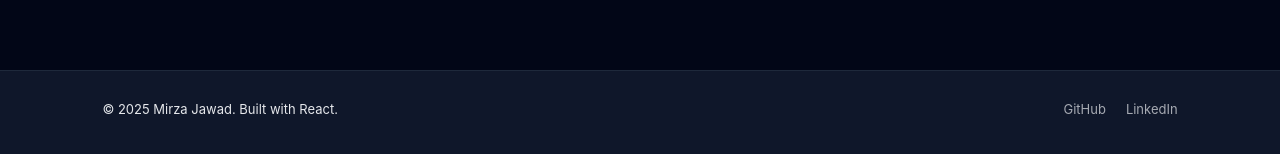
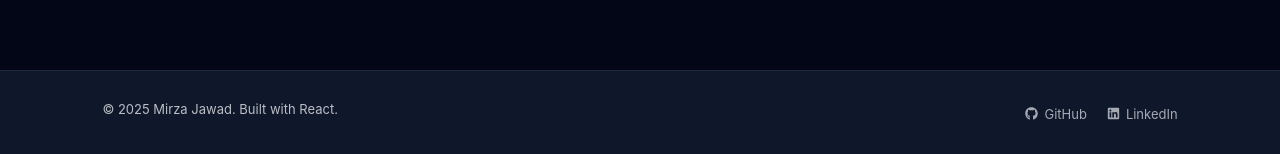
Before and after one commit to mirzajawad804/Portfolio, a React (Vite) app: page / in a window 1280 px wide. Shown: the part 2513-2667 px from the top of the page. Built offline with nearby package versions, Linux system fonts and the light colour scheme.

Commit message:
just add

```diff
--- a/package.json
+++ b/package.json
@@ -14,6 +14,7 @@
     "react": "^19.2.0",
     "react-dom": "^19.2.0",
     "react-horizontal-scrolling-menu": "^8.2.0",
+    "react-icons": "^5.5.0",
     "swiper": "^12.0.3"
   },
   "devDependencies": {
--- a/src/components/Footer.jsx
+++ b/src/components/Footer.jsx
@@ -1,17 +1,22 @@
 import React from "react";
-import "../styles/global.css"
+import "../styles/global.css";
+import { FaGithub, FaLinkedin } from "react-icons/fa";
+
 function Footer() {
   return (
-  <footer className="footer">
-  <p>© 2025 Mirza Jawad. Built with React.</p>
+    <footer className="footer" data-aos="fade-up">
+      <p>© 2025 Mirza Jawad. Built with React.</p>
 
-  <div className="footer-links">
-    <a href="#">GitHub</a>
-    <a href="#">LinkedIn</a>
-  </div>
-</footer>
-
+      <div className="footer-links">
+        <a href="https://github.com/" target="_blank" rel="noopener noreferrer">
+          <FaGithub /> GitHub
+        </a>
+        <a href="https://linkedin.com/" target="_blank" rel="noopener noreferrer">
+          <FaLinkedin /> LinkedIn
+        </a>
+      </div>
+    </footer>
   );
 }
 
-export default Footer
+export default Footer;
--- a/src/styles/global.css
+++ b/src/styles/global.css
@@ -21,7 +21,7 @@ section {
 
 
 
-/* ---------- Hero Section ---------- */
+/* Hero Section */
 .hero {
   position: relative;
   min-height: 100vh;
@@ -159,7 +159,7 @@ section {
   }
 }
 
-/* ---------- About Section ---------- */
+/* About Section */
 section#about {
   text-align: center;
   padding: 80px 8%;
@@ -269,7 +269,7 @@ section#skills {
   opacity: 1;
 }
 
-/* Floating AOS animation for all pills */
+/*  AOS animation for all pills */
 .skill-pill[data-aos="zoom-in"] {
   opacity: 0;
   transform: scale(0.7);
@@ -307,7 +307,7 @@ section#projects {
   padding: 20px;
   text-align: left;
   box-sizing: border-box; /* important */
-  width: 100%; /* allow Swiper to control width */
+  width: 100%;
   transition: transform 0.3s, box-shadow 0.3s;
 }
 
@@ -351,7 +351,7 @@ section#projects {
   background: #4f46e5;
 }
 
-/* Responsive Cards */
+/*  Cards */
 @media (max-width: 1024px) {
   .project-card { padding: 18px; }
 }
@@ -372,7 +372,7 @@ section#projects {
 }
 
 
-/* ---------- Contact Section ---------- */
+/* Contact Section */
 .contact {
   background: #020617;
   text-align: center;
@@ -396,8 +396,7 @@ section#projects {
 .contact-btn:hover {
   background: #4f46e5;
 }
-
-/* ---------- Footer ---------- */
+/* Footer */
 .footer {
   padding: 30px 8%;
   display: flex;
@@ -406,43 +405,51 @@ section#projects {
   font-size: 13px;
   border-top: 1px solid #1e293b;
   flex-wrap: wrap;
+  background: #0f172a;
 }
 
-.footer a {
-  color: #e5e7eb;
-  margin-left: 20px;
-  opacity: 0.7;
-  text-decoration: none;
-  transition: 0.3s;
+.footer p {
+  opacity: 0.8;
+  margin-bottom: 10px;
 }
 
-.footer a:hover {
-  opacity: 1;
+.footer-links {
+  display: flex;
+  gap: 20px;
 }
 
-/* ---------- Animations ---------- */
+.footer-links a {
+  color: #e5e7eb;
+  display: flex;
+  align-items: center;
+  gap: 6px;
+  text-decoration: none;
+  opacity: 0.7;
+  transition: all 0.3s;
+}
+
+.footer-links a:hover {
+  opacity: 1;
+  transform: translateY(-3px);
+  color: #6366f1;
+}
+
+/* Animations */
+.footer {
+  animation: fadeUp 1s ease forwards;
+}
+
+/* fadeUp keyframes already defined */
 @keyframes fadeUp {
   0% { opacity: 0; transform: translateY(20px); }
   100% { opacity: 1; transform: translateY(0); }
 }
 
-/* ---------- Responsive ---------- */
-@media (max-width: 1024px) {
-  .hero h1 { font-size: 2.5rem; }
-  .project-card { flex-direction: column; align-items: center; }
-  .project-card img { width: 100%; max-width: 300px; }
+/* Responsive Footer */
+@media (max-width: 768px) {
+  .footer {
+    flex-direction: column;
+    text-align: center;
+    gap: 15px;
+  }
 }
-
-@media (max-width: 768px) {
-  .navbar ul { gap: 15px; }
-  .hero h1 { font-size: 2rem; }
-  .hero .subtitle { font-size: 14px; }
-  section { padding: 80px 6%; }
-}
-
-@media (max-width: 480px) {
-  .hero h1 { font-size: 1.8rem; }
-  .hero button { padding: 10px 20px; }
-  .skill-pill { padding: 8px 16px; font-size: 12px; }
-  .about-info span { font-size: 11px; padding: 6px 12px; }
-}
```
Also changed, not shown: 1 other file (tests, documents, lock files or other folders).
